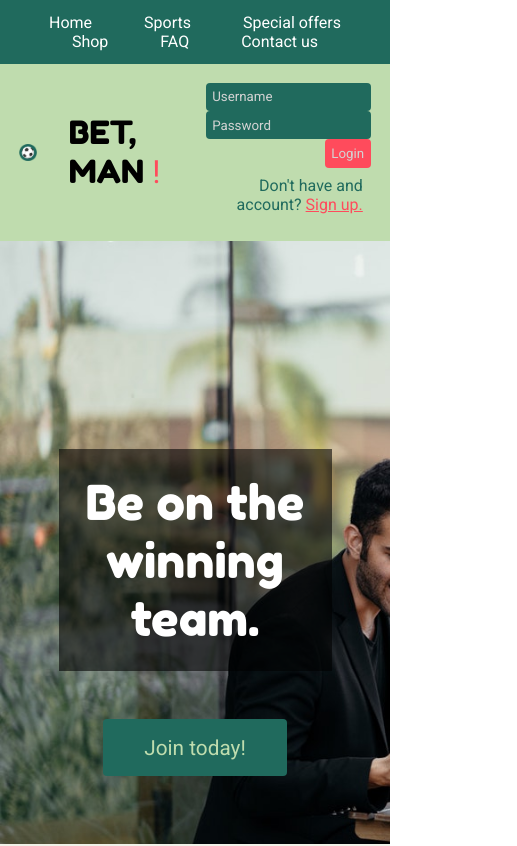
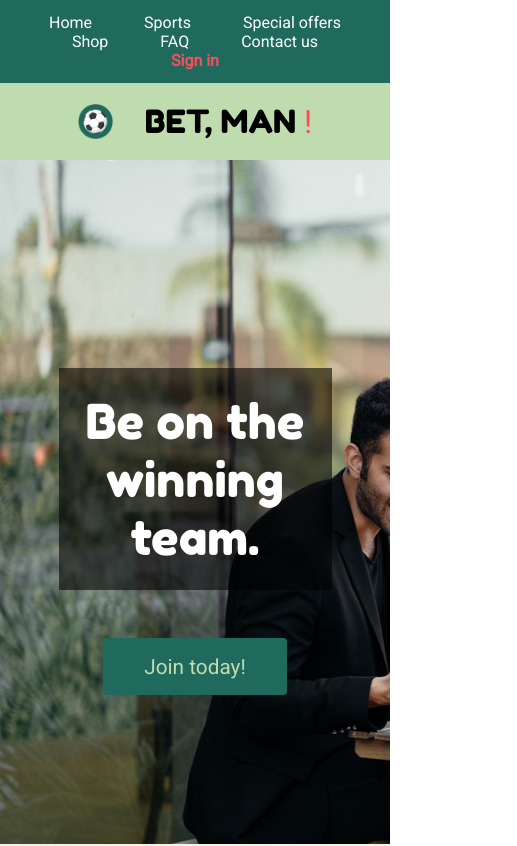
Before and after one commit to nikolanikic94/Fed-test-modul1, a plain HTML site: page index.html in a window 390 px wide. Shown: the top 846 px of the page, 517 px wide, since content can reach past the window. Drawn offline with nearby package versions, Linux system fonts and the light colour scheme; files that its build step writes are made by us from their sources.

Commit message:
Zavrsena srednja verzija.

```diff
--- a/scss/main.scss
+++ b/scss/main.scss
@@ -9,9 +9,10 @@ main {
     height: 100vh;
     nav {
         background-color: $dark-green;
+        width: 100%;
         ul {
             text-align: center;
-            padding: .8em;
+            padding: .8em 0;
             li {
                 display: inline-block;
                 padding: 0 1.5em;
@@ -216,3 +217,42 @@ main {
         }
     }
 }
+
+@media only screen and (max-width: 1200px) {
+
+    main {
+        nav {
+            ul {
+                li {
+                    &.sign-in {
+                        display: inline-block;
+                        font-weight: bold;
+                        a {
+                            color: $red-color;
+                            text-decoration: none;
+                        }
+                    }
+                }
+            }
+        }
+        .logo-and-login {
+            .logo {
+                width: 100%;
+                justify-content: center;
+            }
+            form {
+                display: none;
+            }
+        }
+    }
+
+    .contact {
+        .contact-and-map {
+            flex-direction: column-reverse;
+            form {
+                width: 60%;
+                margin: 1em auto;
+            }
+        }
+    }
+}
```
